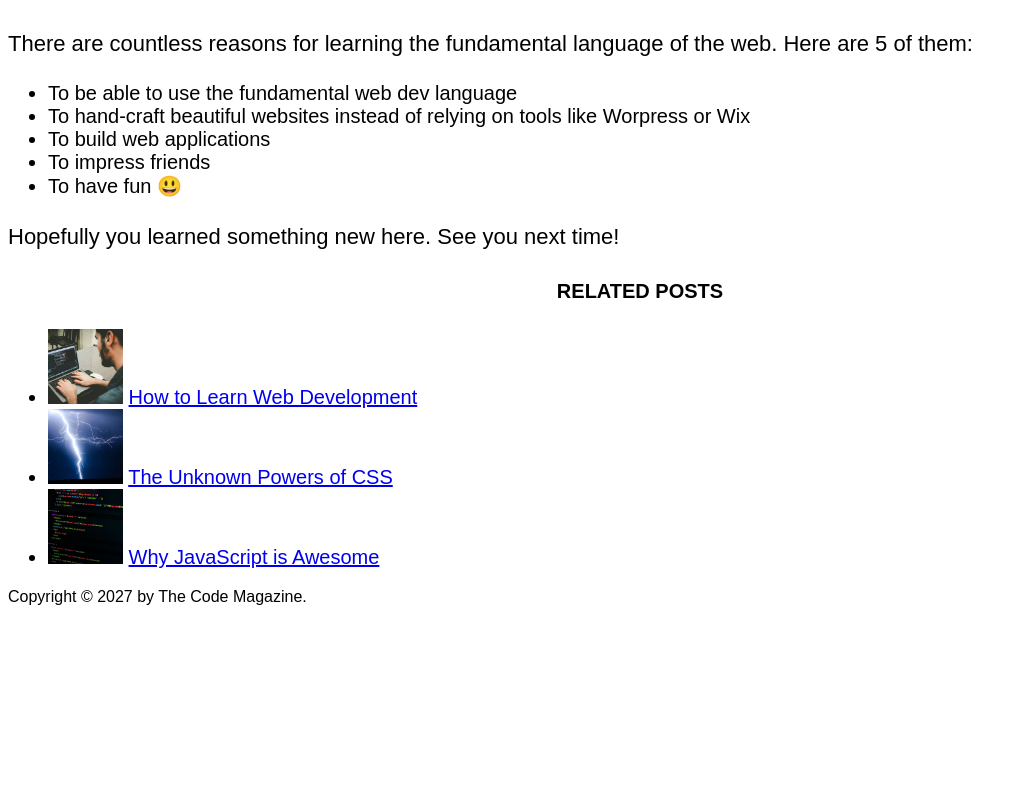
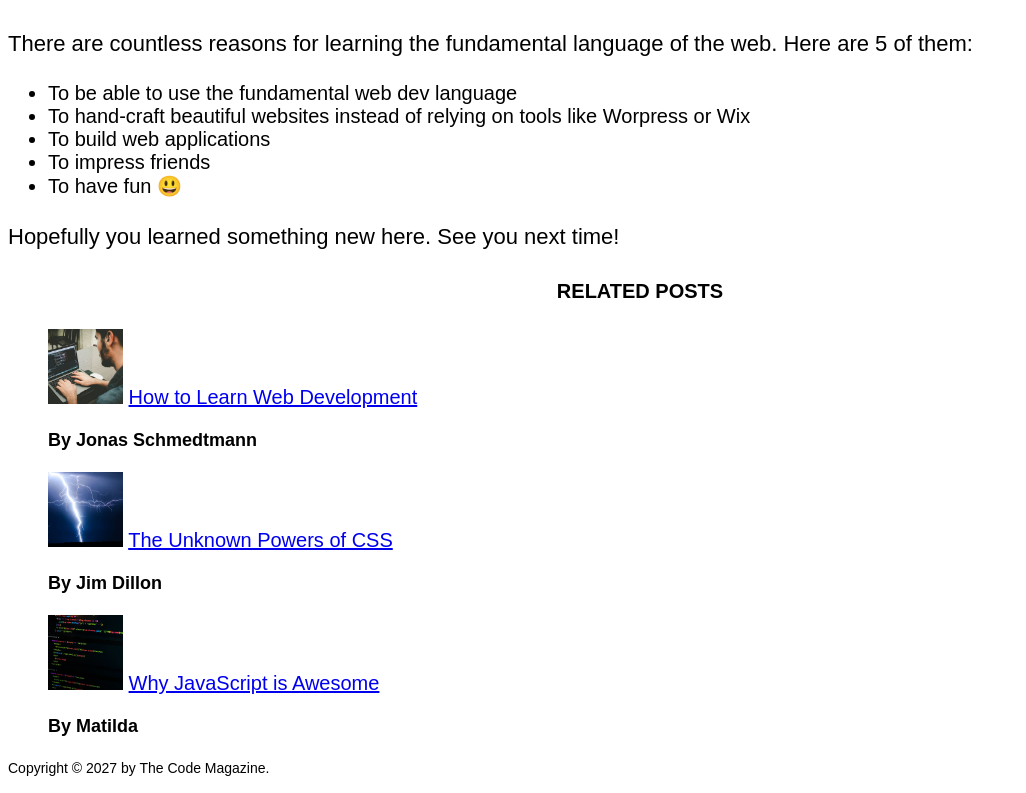
Before and after one commit to vinitadashoralk/html-fundamentals, a plain HTML site: page index.html in a window 1280 px wide. Shown: the part 1134-1927 px from the top of the page, without its empty margins (0-1026 px from the left). Before the commit the page ends 1759 px from the top, so only its background shows below. Drawn offline with Linux system fonts and the light colour scheme.

Commit message:
class and ID selector

```diff
--- a/index.html
+++ b/index.html
@@ -26,7 +26,9 @@
           width="50"
           height="50"
         />
-        <p>Posted by <strong>Laura Jones</strong> on Monday, June 21st 2027</p>
+        <p id="author">
+          Posted by <strong>Laura Jones</strong> on Monday, June 21st 2027
+        </p>
         <img
           src="img/post-img.jpg"
           alt="HTML code on a screen"
@@ -88,7 +90,7 @@
     </artical>
     <aside>
       <h4>Related posts</h4>
-      <ul>
+      <ul class="related-img-class">
         <li>
           <img
             src="img/related-1.jpg"
@@ -97,7 +99,9 @@
             height="75"
           />
           <a href="#">How to Learn Web Development</a>
+          <p class="related-author">By Jonas Schmedtmann</p>
         </li>
+
         <li>
           <img
             src="img/related-2.jpg"
@@ -106,6 +110,7 @@
             height="75"
           />
           <a href="#">The Unknown Powers of CSS </a>
+          <p class="related-author">By Jim Dillon</p>
         </li>
         <li>
           <img
@@ -115,9 +120,12 @@
             height="75"
           />
           <a href="#">Why JavaScript is Awesome</a>
+          <p class="related-author">By Matilda</p>
         </li>
       </ul>
     </aside>
-    <footer><p>Copyright &copy; 2027 by The Code Magazine.</p></footer>
+    <footer>
+      <p id="copyright">Copyright &copy; 2027 by The Code Magazine.</p>
+    </footer>
   </body>
 </html>
--- a/style/index.css
+++ b/style/index.css
@@ -29,9 +29,25 @@ p {
 li {
   font-size: 20px;
 }
-footer p {
+/* footer p {
   font-size: 16px;
-}
-article header p {
+} */
+/* article header p {
+  font-style: italic;
+} */
+#author {
   font-style: italic;
 }
+#copyright {
+  font-size: 14px;
+}
+.related-author {
+  font-size: 18px;
+  font-weight: bold;
+}
+/* ul {
+  list-style: none;
+} */
+.related-img-class {
+  list-style: none;
+}
```
